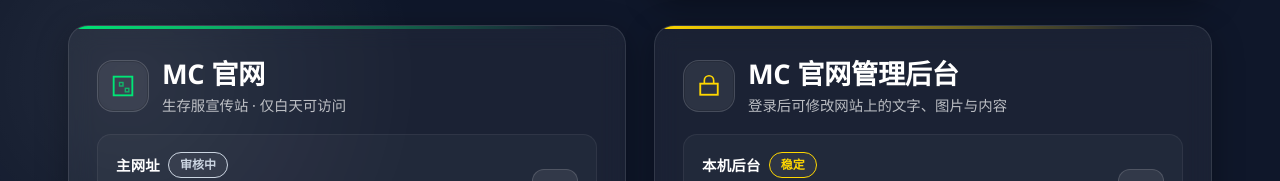
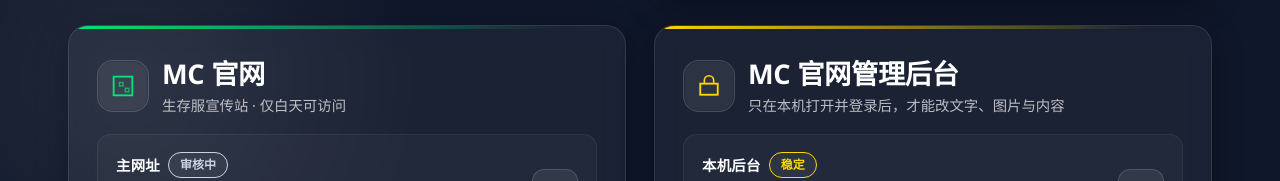
Before and after one commit to dfclub/dfclub.github.io, a plain HTML site: page index.html in a window 1280 px wide. Shown: the part 881-1062 px from the top of the page. Drawn offline with Linux system fonts and the light colour scheme.

Commit message:
content: MC 后台副标题说明只能本机改

```diff
--- a/index.html
+++ b/index.html
@@ -650,7 +650,7 @@ footer a:hover{color:#fff;border-color:rgba(255,255,255,.4)}
         </span>
         <div>
           <h2>MC 官网管理后台</h2>
-          <p class="sub">登录后可修改网站上的文字、图片与内容</p>
+          <p class="sub">只在本机打开并登录后，才能改文字、图片与内容</p>
         </div>
       </div>
       <ul class="entries">
```
